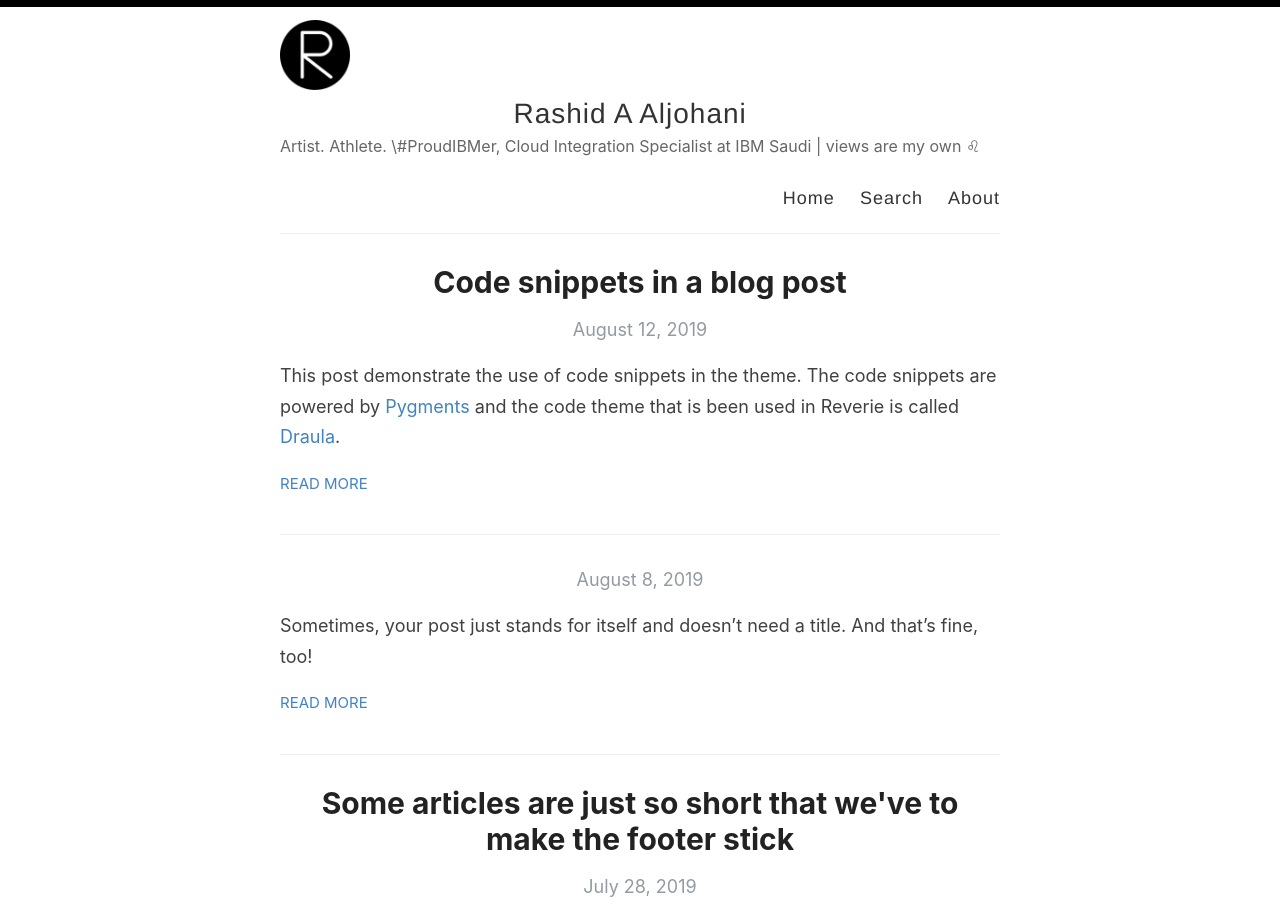
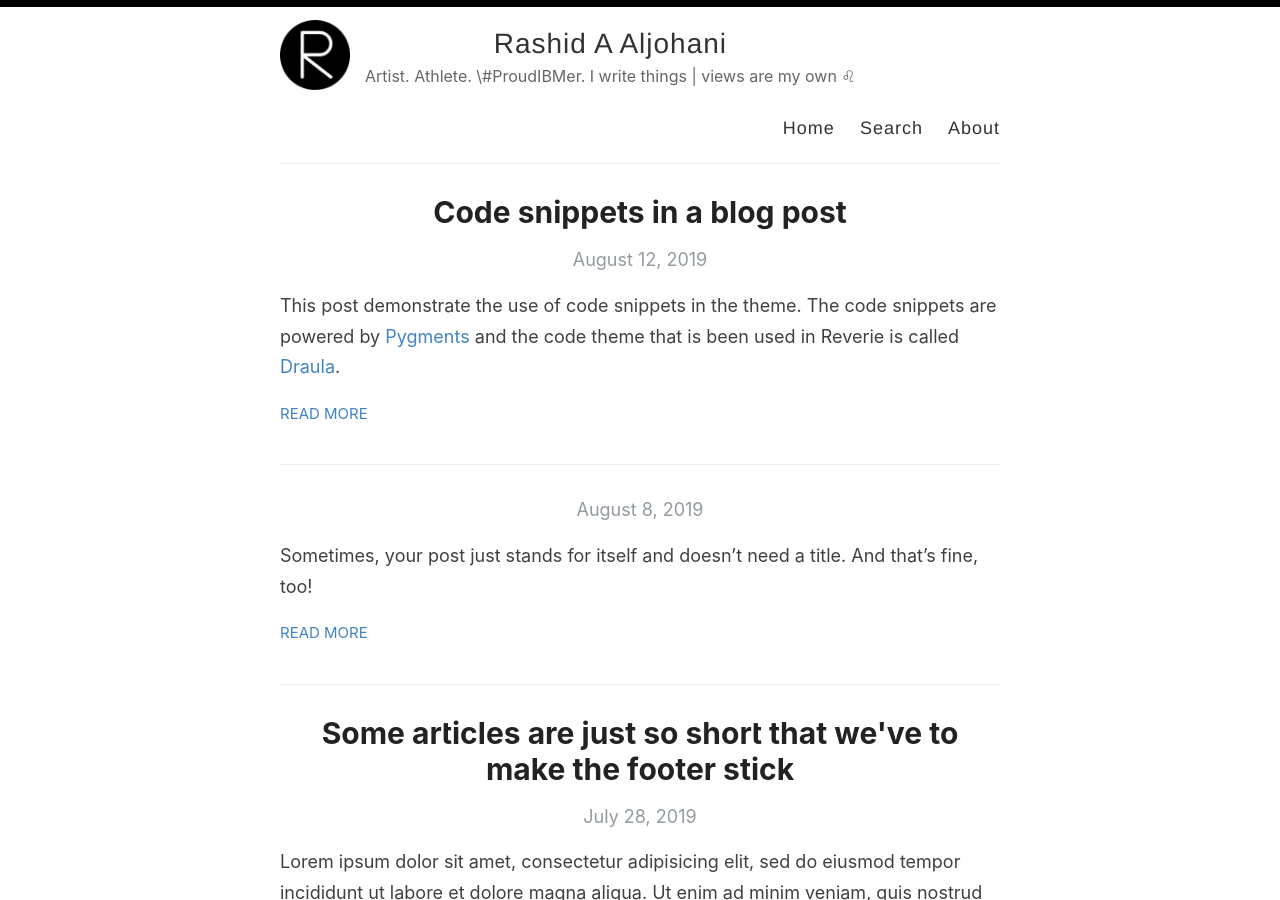
Before and after one commit to RashidAljohani/localhost, a Jekyll site: the page built from index.html, in a window 1280 px wide and 900 px high. Built offline with Jekyll 4.4.1, drawn with Linux system fonts in a browser that asks for light colours; the list of posts is cut into pages by our own code.

Commit message:
update bia

```diff
--- a/_config.yml
+++ b/_config.yml
@@ -9,7 +9,7 @@
 author: Amit Merchant
 
 # Short bio or description (displayed in the header)
-description: Artist. Athlete. \#ProudIBMer, Cloud Integration Specialist at IBM Saudi | views are my own ♌︎
+description: Artist. Athlete. \#ProudIBMer. I write things | views are my own ♌︎
 
 
 # URL of your avatar or profile pic (you could use your GitHub profile pic)
```
